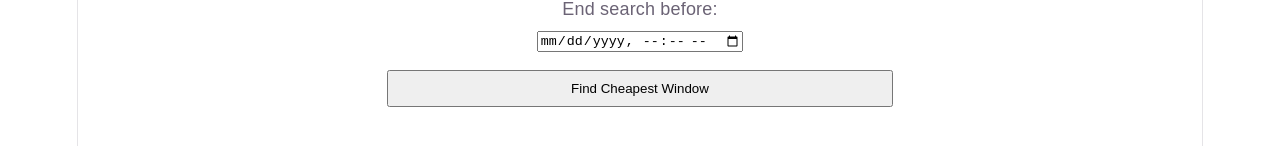
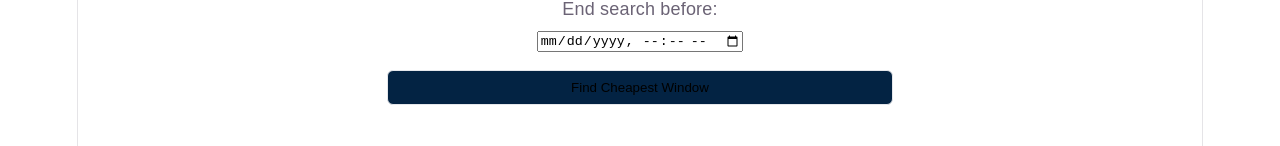
Before and after one commit to KMStacker/spot-price-optimizer, a React (Vite) app in the folder frontend/: page / in a window 1280 px wide. Shown: the part 280-426 px from the top of the page. Built offline with nearby package versions, Linux system fonts and the light colour scheme; no server answers.

Commit message:
style: change style in OptimizationForm.tsx

```diff
--- a/frontend/src/components/OptimizationForm.tsx
+++ b/frontend/src/components/OptimizationForm.tsx
@@ -110,7 +110,14 @@ export const OptimizationForm: React.FC<OptimizationFormProps> = ({
         />
       </div>
 
-      <button type="submit" disabled={isLoading} style={{ padding: "0.5rem 1rem", cursor: "pointer" }}>
+      <button type="submit" disabled={isLoading}
+        style={{
+          padding: "0.5rem 1rem",
+          cursor: "pointer",
+          border: "1px solid #e5e7eb",
+          borderRadius: "6px",
+          backgroundColor: "#032343"
+        }}>
         {isLoading ? "Calculating..." : "Find Cheapest Window"}
       </button>
     </form>
```
